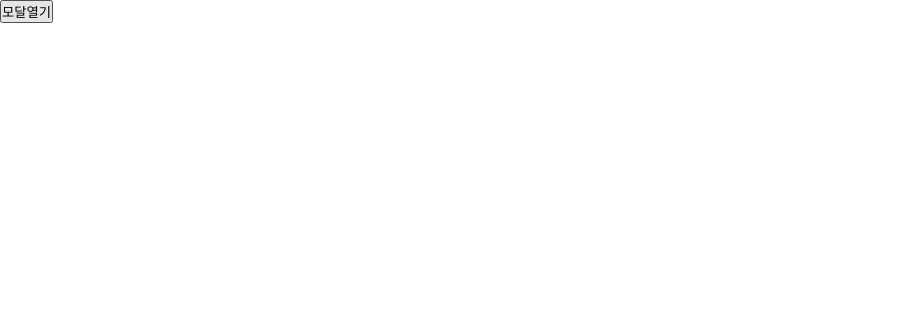
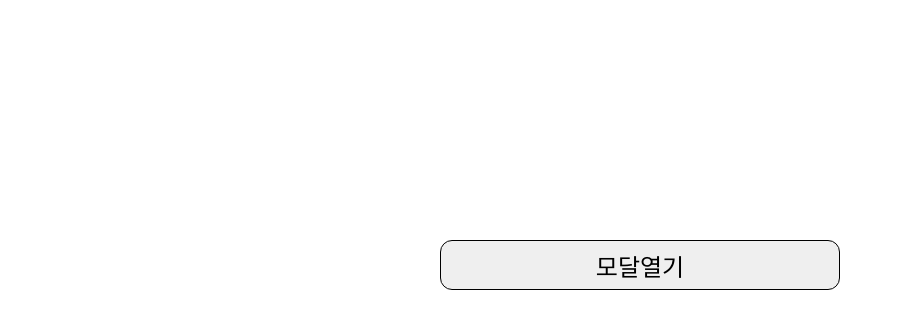
Before and after one commit to mjsdo/react-playground, a React (Vite) app: page /modal in a window 1280 px wide. Shown: the top 328 px of the page, without its empty margins (0-903 px from the left). Built offline with nearby package versions, Linux system fonts and the light colour scheme.

Commit message:
modal/ ModalPage style 업데이트

```diff
--- a/src/pages/modal/index.tsx
+++ b/src/pages/modal/index.tsx
@@ -1,6 +1,8 @@
 import React, { useState } from 'react';
 import Alert from '~/pages/modal/components/Alert';
 import Modal from '~/pages/modal/components/Modal';
+
+import './styles.scss';
 
 const ModalPage = () => {
   const [open, setOpen] = useState(false);
@@ -8,8 +10,8 @@ const ModalPage = () => {
   const closeModal = () => setOpen(false);
 
   return (
-    <section>
-      <button type="button" onClick={openModal}>
+    <div className="modal-page">
+      <button type="button" className="modal-page__open-btn" onClick={openModal}>
         모달열기
       </button>
 
@@ -23,7 +25,7 @@ const ModalPage = () => {
       >
         <Alert onClickCloseButton={closeModal} />
       </Modal>
-    </section>
+    </div>
   );
 };
 
--- /dev/null
+++ b/src/pages/modal/styles.scss
@@ -0,0 +1,24 @@
+.modal-page {
+  width: 100vw;
+  height: 100vh;
+  display: flex;
+  justify-content: center;
+
+  &__open-btn {
+    position: relative;
+    top: 30%;
+    cursor: pointer;
+    font-size: 24px;
+    width: 400px;
+    height: 50px;
+    outline: 0 solid;
+    outline-offset: -3px;
+    border: 1px solid black;
+    border-radius: 12px;
+    transition: outline 100ms;
+
+    &:focus {
+      outline: 5px solid black;
+    }
+  }
+}
```
